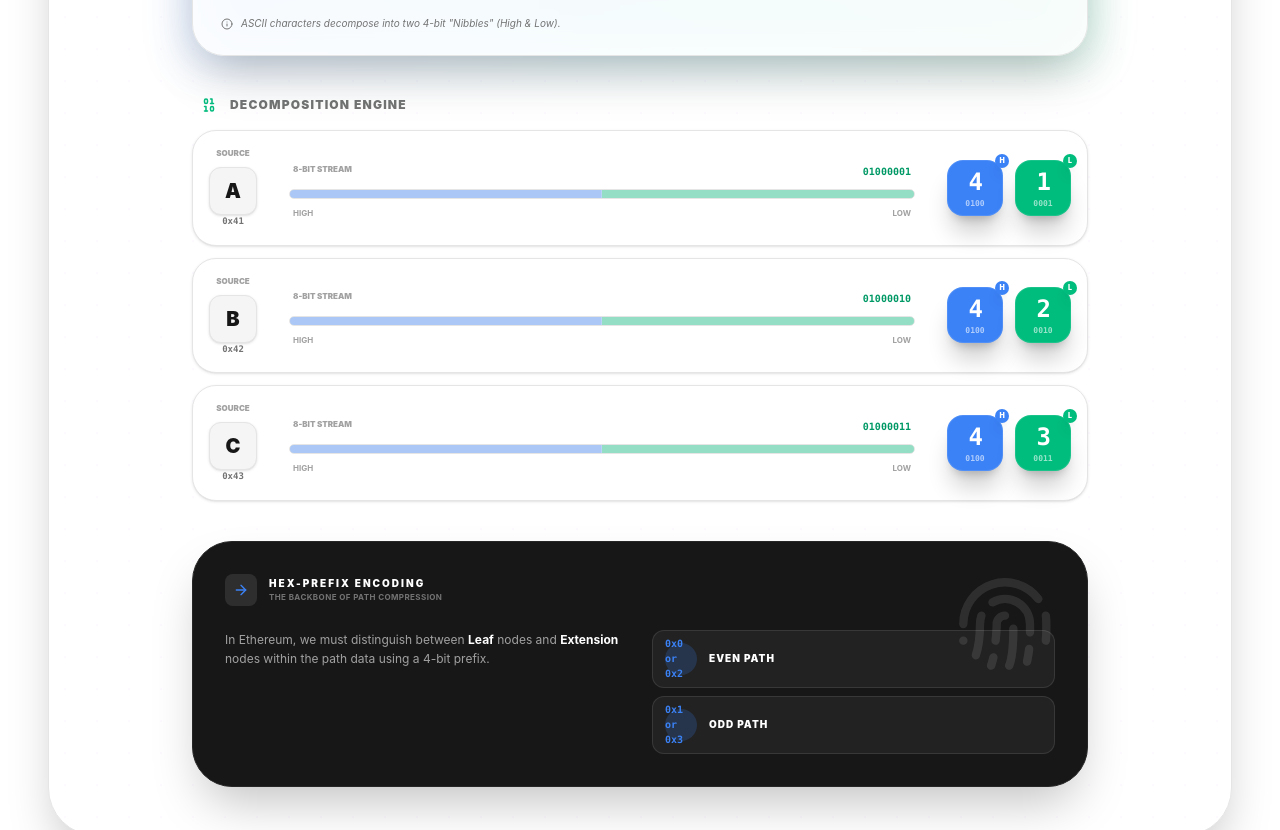
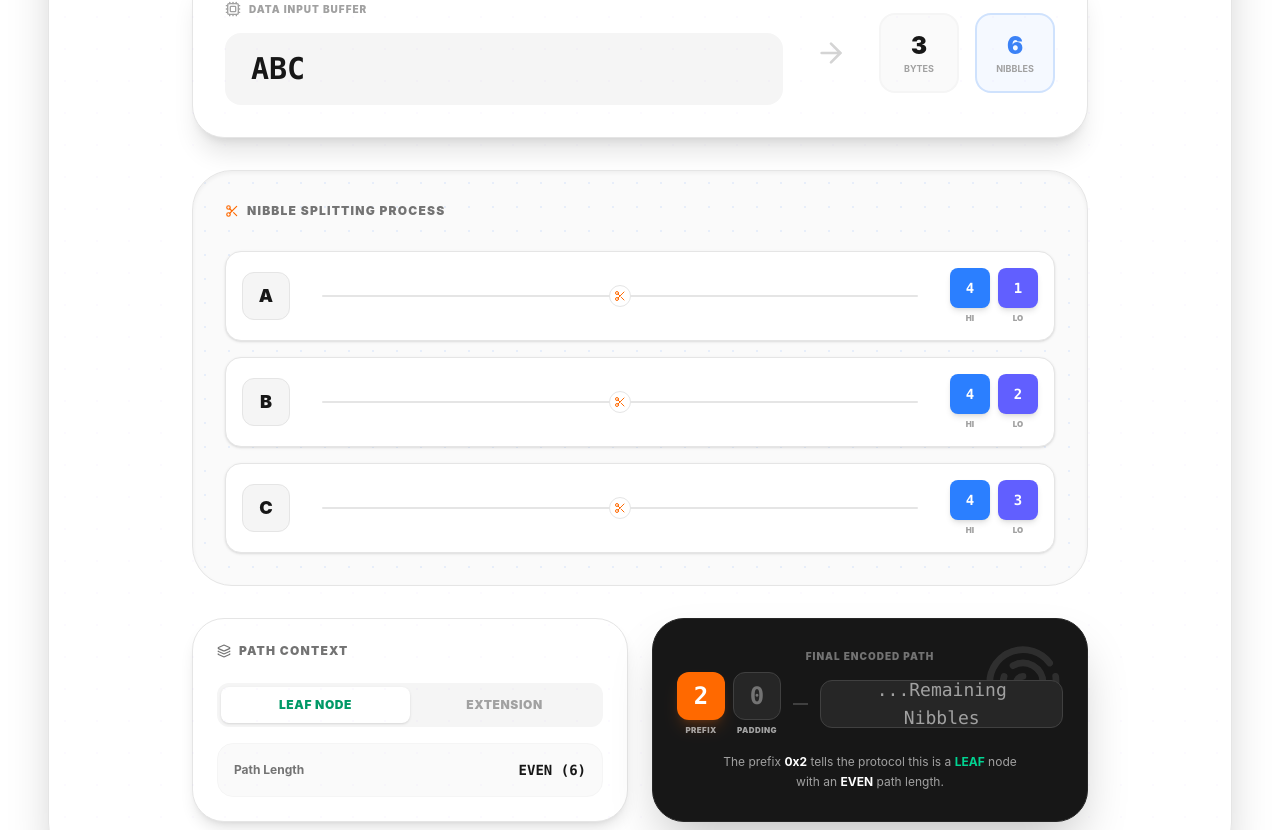
Before and after one commit to subhajitlucky/patriciatrie, a React (Vite) app: page /learn/nibble-paths in a window 1280 px wide. Shown: the part 1060-1890 px from the top of the page. Built offline with nearby package versions, Linux system fonts and the light colour scheme.

Commit message:
feat: enhance visualizers with improved animations, UI updates, and refactored components

```diff
--- a/src/components/visualizers/NibbleVisualizer.tsx
+++ b/src/components/visualizers/NibbleVisualizer.tsx
@@ -1,154 +1,267 @@
 import React, { useState, useMemo } from 'react';
-import { motion } from 'framer-motion';
+import { motion, AnimatePresence } from 'framer-motion';
 import { stringToNibbles } from '../../utils/mpt';
-import { Binary, Cpu, ArrowRight, Info, Fingerprint } from 'lucide-react';
-import Tooltip from '../ui/Tooltip';
+import { Cpu, ArrowRight, Fingerprint, Scissors, Layers } from 'lucide-react';
+
+// --- SUB-COMPONENTS ---
+
+const GuideStep = ({ number, title, desc }: { number: string, title: string, desc: string }) => (
+  <div className="p-4 bg-white dark:bg-neutral-900 rounded-2xl border border-neutral-200 dark:border-neutral-800 flex gap-4 items-start shadow-sm">
+     <div className="w-8 h-8 rounded-full bg-orange-500 text-white flex items-center justify-center font-black text-xs shrink-0">{number}</div>
+     <div>
+        <h4 className="font-bold text-xs text-neutral-900 dark:text-white uppercase mb-1">{title}</h4>
+        <p className="text-[10px] text-neutral-500 leading-tight">{desc}</p>
+     </div>
+  </div>
+);
+
+interface StatBoxProps {
+  label: string;
+  value: number;
+  highlight?: boolean;
+}
+
+const StatBox = ({ label, value, highlight }: StatBoxProps) => (
+  <div className={`flex flex-col items-center justify-center w-20 h-20 rounded-2xl border-2 ${highlight ? 'bg-primary/5 border-primary/20' : 'bg-neutral-50 dark:bg-neutral-950 border-neutral-100 dark:border-neutral-800'}`}>
+     <span className={`text-2xl font-black ${highlight ? 'text-primary' : 'text-neutral-900 dark:text-white'}`}>{value}</span>
+     <span className="text-[9px] font-bold uppercase text-neutral-400">{label}</span>
+  </div>
+);
+
+interface NibbleCardProps {
+  value: number;
+  label: string;
+  color: string;
+}
+
+const NibbleCard = ({ value, label, color }: NibbleCardProps) => (
+  <div className="flex flex-col items-center gap-1">
+     <div className={`w-10 h-10 ${color} rounded-lg flex items-center justify-center text-white font-mono font-bold text-sm shadow-md`}>
+        {value.toString(16).toUpperCase()}
+     </div>
+     <span className="text-[8px] font-black text-neutral-400 uppercase">{label}</span>
+  </div>
+);
+
+// --- MAIN COMPONENT ---
+
+type NodeType = 'leaf' | 'extension';
 
 const NibbleVisualizer: React.FC = () => {
   const [text, setText] = useState('ABC');
+  const [nodeType, setNodeType] = useState<NodeType>('leaf');
+
   const nibbles = useMemo(() => stringToNibbles(text), [text]);
+  const isOdd = nibbles.length % 2 !== 0;
+  const prefixNibble = (nodeType === 'extension' ? 0 : 2) + (isOdd ? 1 : 0);
+
+  const handleInputChange = (e: React.ChangeEvent<HTMLInputElement>) => {
+    const val = e.target.value.slice(0, 6);
+    setText(val);
+  };
+
+  // Animation variants for staggering
+  const containerVariants = {
+    hidden: { opacity: 0 },
+    show: {
+      opacity: 1,
+      transition: {
+        staggerChildren: 0.1
+      }
+    }
+  };
+
+  const itemVariants = {
+    hidden: { opacity: 0, x: -20 },
+    show: { opacity: 1, x: 0 }
+  };
 
   return (
-    <div className="w-full max-w-4xl mx-auto flex flex-col gap-6 sm:gap-10">
-      {/* Premium Input Section */}
-      <div className="relative group">
-        <div className="absolute -inset-1 bg-gradient-to-r from-primary to-emerald-500 opacity-20 blur-xl group-hover:opacity-30 transition duration-1000"></div>
-        <div className="relative p-5 sm:p-6 bg-white/80 dark:bg-neutral-900/80 backdrop-blur-md border border-neutral-200 dark:border-neutral-800 rounded-[28px] sm:rounded-[32px] shadow-2xl">
-          <div className="flex flex-col gap-4">
-            <div className="flex items-center gap-3">
-              <div className="w-8 h-8 rounded-lg bg-primary/10 flex items-center justify-center text-primary">
-                <Cpu size={18} />
+    <div className="w-full max-w-4xl mx-auto flex flex-col gap-8">
+      {/* 1. LEARNING GUIDE */}
+      <div className="grid grid-cols-1 md:grid-cols-3 gap-4">
+         <GuideStep
+           number="1"
+           title="Input"
+           desc="Type a key. Computers see 'A' as the number 65 (Hex 0x41)."
+         />
+         <GuideStep
+           number="2"
+           title="Split"
+           desc="The trie 'cuts' the 8-bit byte into two 4-bit Nibbles: 4 and 1."
+         />
+         <GuideStep
+           number="3"
+           title="Prefix"
+           desc="We add a special flag (0-3) so the DB knows how to read the path."
+         />
       </div>
-              <label className="text-[10px] font-black uppercase tracking-[0.2em] text-neutral-400">Data Input Buffer</label>
+
+      {/* 2. INPUT STAGE */}
+      <div className="bg-white dark:bg-neutral-900 rounded-[32px] border border-neutral-200 dark:border-neutral-800 p-6 sm:p-8 shadow-xl flex flex-col md:flex-row items-center gap-8">
+         <div className="flex-1 w-full space-y-4">
+            <div className="flex items-center gap-2 text-neutral-400">
+               <Cpu size={16} />
+               <span className="text-[10px] font-black uppercase tracking-widest">Data Input Buffer</span>
             </div>
             <input
               type="text"
               value={text}
-              onChange={(e) => setText(e.target.value)}
-              maxLength={6}
-              placeholder="Type..."
-              className="w-full bg-neutral-50 dark:bg-neutral-950 border border-neutral-100 dark:border-neutral-800 rounded-2xl px-5 py-3 sm:py-4 text-2xl sm:text-3xl font-mono focus:border-primary outline-none transition-all dark:text-white shadow-inner"
+              onChange={handleInputChange}
+              className="w-full bg-neutral-100 dark:bg-neutral-950 border-2 border-transparent focus:border-primary rounded-2xl px-6 py-4 text-3xl font-mono font-bold outline-none transition-all text-neutral-900 dark:text-white placeholder:text-neutral-300"
+              placeholder="Type ABC..."
             />
-            <div className="flex items-start gap-2 text-[10px] text-neutral-500 italic px-1">
-              <Info size={12} className="shrink-0 mt-0.5" />
-              <span>ASCII characters decompose into two 4-bit "Nibbles" (High & Low).</span>
          </div>
+
+         <div className="hidden md:flex text-neutral-300">
+            <ArrowRight size={32} />
+         </div>
+
+         {/* Stats */}
+         <div className="flex gap-4">
+            <StatBox label="Bytes" value={text.length} />
+            <StatBox label="Nibbles" value={nibbles.length} highlight />
+         </div>
+      </div>
+
+      {/* 3. DECOMPOSITION CONVEYOR */}
+      <div className="relative min-h-[300px] bg-neutral-50 dark:bg-neutral-950 rounded-[40px] border border-neutral-200 dark:border-neutral-800 p-8 overflow-hidden shadow-inner">
+         <div className="absolute inset-0 bg-[radial-gradient(#3b82f6_1px,transparent_1px)] [background-size:24px_24px] opacity-10 pointer-events-none" />
+
+         <div className="relative z-10 flex flex-col gap-8">
+            <div className="flex items-center justify-between">
+               <h3 className="text-xs font-black uppercase tracking-widest text-neutral-500 flex items-center gap-2">
+                 <Scissors size={14} className="text-orange-500" /> Nibble Splitting Process
+               </h3>
+            </div>
+
+            <motion.div
+              key={text} // Force re-animation when text changes
+              variants={containerVariants}
+              initial="hidden"
+              animate="show"
+              className="flex flex-col gap-4"
+            >
+               <AnimatePresence mode="popLayout">
+                 {text.split('').map((char, i) => {
+                   const code = char.charCodeAt(0);
+                   const n1 = (code >> 4) & 0xF;
+                   const n2 = code & 0xF;
+
+                   return (
+                     <motion.div
+                       key={`${i}-${char}`}
+                       variants={itemVariants}
+                       layout
+                       className="flex items-center gap-4 sm:gap-8 p-4 bg-white dark:bg-neutral-900 rounded-2xl border border-neutral-200 dark:border-neutral-800 shadow-sm"
+                     >
+                        {/* Source */}
+                        <div className="w-12 h-12 rounded-xl bg-neutral-100 dark:bg-neutral-800 flex items-center justify-center font-black text-lg shrink-0 border border-neutral-200 dark:border-neutral-700">
+                           {char}
+                        </div>
+
+                        {/* Split Animation */}
+                        <div className="flex-1 flex items-center gap-2 relative h-8">
+                           <div className="w-full h-0.5 bg-neutral-200 dark:bg-neutral-800 rounded-full" />
+                           <div className="absolute left-1/2 top-1/2 -translate-x-1/2 -translate-y-1/2 bg-white dark:bg-neutral-900 p-1 rounded-full border border-neutral-200 dark:border-neutral-800">
+                              <Scissors size={12} className="text-orange-500" />
+                           </div>
+                        </div>
+
+                        {/* Resulting Nibbles */}
+                        <div className="flex gap-2">
+                           <NibbleCard value={n1} label="HI" color="bg-blue-500" />
+                           <NibbleCard value={n2} label="LO" color="bg-indigo-500" />
+                        </div>
+                     </motion.div>
+                   );
+                 })}
+               </AnimatePresence>
+
+               {text.length === 0 && (
+                 <div className="h-24 flex items-center justify-center text-neutral-400 text-sm font-medium italic">
+                    Enter text to watch the decomposition...
+                 </div>
+               )}
+            </motion.div>
+         </div>
+      </div>
+
+      {/* 4. HEX PREFIX ENCODING */}
+      <div className="grid grid-cols-1 lg:grid-cols-2 gap-6">
+         <div className="p-6 bg-white dark:bg-neutral-900 rounded-[32px] border border-neutral-200 dark:border-neutral-800 shadow-lg">
+            <h3 className="text-xs font-black uppercase tracking-widest text-neutral-500 mb-6 flex items-center gap-2">
+               <Layers size={14} /> Path Context
+            </h3>
+
+            <div className="flex flex-col gap-4">
+               <div className="flex p-1 bg-neutral-100 dark:bg-neutral-950 rounded-xl">
+                  <button
+                    onClick={() => setNodeType('leaf')}
+                    className={`flex-1 py-2.5 rounded-lg text-xs font-black uppercase tracking-wider transition-all ${nodeType === 'leaf' ? 'bg-white dark:bg-neutral-800 shadow-sm text-emerald-600' : 'text-neutral-400 hover:text-neutral-600'}`}
+                  >
+                    Leaf Node
+                  </button>
+                  <button
+                    onClick={() => setNodeType('extension')}
+                    className={`flex-1 py-2.5 rounded-lg text-xs font-black uppercase tracking-wider transition-all ${nodeType === 'extension' ? 'bg-white dark:bg-neutral-800 shadow-sm text-blue-600' : 'text-neutral-400 hover:text-neutral-600'}`}
+                  >
+                    Extension
+                  </button>
+               </div>
+
+               <div className="p-4 bg-neutral-50 dark:bg-neutral-950 rounded-2xl border border-neutral-100 dark:border-neutral-800 flex justify-between items-center">
+                  <span className="text-xs font-bold text-neutral-500">Path Length</span>
+                  <span className={`text-sm font-mono font-black ${isOdd ? 'text-orange-500' : 'text-neutral-900 dark:text-white'}`}>
+                     {isOdd ? 'ODD' : 'EVEN'} ({nibbles.length})
+                  </span>
                </div>
             </div>
          </div>
 
-      {/* Decomposition Engine */}
-      <div className="space-y-4">
-        <div className="flex items-center gap-3 px-2">
-          <Binary className="text-emerald-500" size={18} />
-          <h3 className="text-xs font-black uppercase tracking-widest text-neutral-500">Decomposition Engine</h3>
+         <div className="p-6 bg-neutral-900 text-white rounded-[32px] border border-neutral-800 shadow-2xl flex flex-col justify-center relative overflow-hidden">
+            <div className="absolute top-0 right-0 p-6 opacity-10">
+               <Fingerprint size={80} />
             </div>
 
-        <div className="grid grid-cols-1 gap-3">
-          {text.split('').map((char, i) => {
-            const code = char.charCodeAt(0);
-            const binary = code.toString(2).padStart(8, '0');
-            const n1 = nibbles[i * 2];
-            const n2 = nibbles[i * 2 + 1];
-
-            return (
-              <motion.div
-                key={i}
-                initial={{ opacity: 0, y: 15 }}
-                animate={{ opacity: 1, y: 0 }}
-                transition={{ delay: i * 0.1 }}
-                className="relative p-4 bg-white dark:bg-neutral-900 border border-neutral-200 dark:border-neutral-800 rounded-[24px] shadow-sm flex flex-col md:flex-row items-center gap-4 md:gap-8"
-              >
-                {/* Source Character */}
-                <div className="flex flex-row md:flex-col items-center gap-4 md:gap-0 shrink-0">
-                  <span className="hidden md:block text-[8px] font-black text-neutral-400 uppercase mb-2">Source</span>
-                  <Tooltip content={`ASCII: ${code}`}>
-                    <div className="w-12 h-12 bg-neutral-100 dark:bg-neutral-800 rounded-xl flex items-center justify-center text-xl font-black border border-neutral-200 dark:border-neutral-700 shadow-sm cursor-help">
-                      {char}
+            <div className="relative z-10 text-center">
+               <div className="text-[10px] font-black uppercase tracking-widest text-neutral-500 mb-2">Final Encoded Path</div>
+               <div className="flex items-center justify-center gap-2 mb-4">
+                  <div className="flex flex-col gap-1">
+                     <div className="w-12 h-12 bg-orange-500 rounded-xl flex items-center justify-center text-2xl font-black font-mono shadow-lg shadow-orange-500/20">
+                        {prefixNibble.toString(16).toUpperCase()}
                      </div>
-                  </Tooltip>
-                  <span className="font-mono text-[9px] font-bold text-neutral-500">0x{code.toString(16).toUpperCase()}</span>
+                     <span className="text-[8px] font-black uppercase tracking-wider opacity-60">Prefix</span>
                   </div>
 
-                {/* Bit Stream */}
-                <div className="flex-1 w-full">
-                  <div className="flex flex-col gap-2">
-                    <div className="flex justify-between items-center px-1">
-                       <span className="text-[8px] font-black text-neutral-400 uppercase">8-Bit Stream</span>
-                       <Tooltip content="Full Binary Representation">
-                         <span className="font-mono text-[10px] font-bold text-emerald-600 dark:text-emerald-400 cursor-help">{binary}</span>
-                       </Tooltip>
+                  {isOdd ? (
+                     <div className="flex flex-col gap-1">
+                        <div className="w-12 h-12 bg-neutral-800 border border-neutral-700 rounded-xl flex items-center justify-center text-2xl font-black font-mono text-neutral-400">
+                           {nibbles[0]?.toString(16).toUpperCase() || '0'}
                         </div>
-                    <div className="h-2.5 bg-neutral-100 dark:bg-neutral-950 rounded-full flex overflow-hidden border border-neutral-200 dark:border-neutral-800">
-                       <motion.div
-                         initial={{ width: 0 }}
-                         animate={{ width: '50%' }}
-                         className="h-full bg-primary/40 border-r border-white/20"
-                       />
-                       <motion.div
-                         initial={{ width: 0 }}
-                         animate={{ width: '50%' }}
-                         className="h-full bg-emerald-500/40"
-                       />
+                        <span className="text-[8px] font-black uppercase tracking-wider opacity-60">Nibble 1</span>
                      </div>
-                    <div className="flex justify-between text-[8px] font-bold text-neutral-400 px-1">
-                       <span>HIGH</span>
-                       <span>LOW</span>
+                  ) : (
+                     <div className="flex flex-col gap-1">
+                        <div className="w-12 h-12 bg-neutral-800 border border-neutral-700 rounded-xl flex items-center justify-center text-2xl font-black font-mono text-neutral-500">
+                           0
+                        </div>
+                        <span className="text-[8px] font-black uppercase tracking-wider opacity-60">Padding</span>
+                     </div>
+                  )}
+
+                  <div className="h-0.5 w-4 bg-neutral-700 mx-1" />
+
+                  <div className="flex flex-col gap-1">
+                     <div className="h-12 px-4 bg-neutral-800 border border-neutral-700 rounded-xl flex items-center justify-center text-lg font-mono text-neutral-400">
+                        ...Remaining Nibbles
                      </div>
                   </div>
                </div>
 
-                {/* Resulting Nibbles */}
-                <div className="flex gap-3 shrink-0">
-                  <div className="relative">
-                    <div className="absolute -top-1.5 -right-1.5 w-3.5 h-3.5 bg-primary rounded-full flex items-center justify-center text-[7px] text-white font-black z-10 shadow-lg">H</div>
-                    <NibbleBox value={n1} color="bg-primary" />
-                  </div>
-                  <div className="relative">
-                    <div className="absolute -top-1.5 -right-1.5 w-3.5 h-3.5 bg-emerald-500 rounded-full flex items-center justify-center text-[7px] text-white font-black z-10 shadow-lg">L</div>
-                    <NibbleBox value={n2} color="bg-emerald-500" />
-                  </div>
-                </div>
-              </motion.div>
-            );
-          })}
-        </div>
-      </div>
-
-      {/* Advanced Matrix - Hex-Prefix Encoding */}
-      <div className="p-6 sm:p-8 bg-neutral-900 dark:bg-neutral-950 rounded-[32px] sm:rounded-[40px] text-white border border-neutral-800 shadow-2xl relative overflow-hidden">
-        <div className="absolute top-0 right-0 p-8 opacity-10">
-           <Fingerprint size={100} />
-        </div>
-
-        <div className="relative z-10">
-          <div className="flex items-center gap-3 mb-6">
-            <div className="w-8 h-8 rounded-lg bg-white/10 flex items-center justify-center text-primary">
-              <ArrowRight size={16} />
-            </div>
-            <div>
-              <h4 className="text-[10px] font-black uppercase tracking-[0.2em]">Hex-Prefix Encoding</h4>
-              <p className="text-[8px] text-neutral-500 font-bold uppercase tracking-wider">The Backbone of Path Compression</p>
-            </div>
-          </div>
-
-          <div className="grid grid-cols-1 md:grid-cols-2 gap-6">
-            <p className="text-xs text-neutral-400 leading-relaxed">
-              In Ethereum, we must distinguish between <span className="text-white font-bold">Leaf</span> nodes and <span className="text-white font-bold">Extension</span> nodes within the path data using a 4-bit prefix.
+               <p className="text-xs text-neutral-400 max-w-[80%] mx-auto leading-relaxed">
+                  The prefix <span className="text-white font-bold">0x{prefixNibble}</span> tells the protocol this is a <span className={`font-bold ${nodeType === 'leaf' ? 'text-emerald-400' : 'text-blue-400'}`}>{nodeType.toUpperCase()}</span> node with an <span className="text-white font-bold">{isOdd ? 'ODD' : 'EVEN'}</span> path length.
                </p>
-            <div className="grid grid-cols-1 gap-2">
-               {[
-                 { label: 'Even Path', prefix: '0x0 or 0x2' },
-                 { label: 'Odd Path', prefix: '0x1 or 0x3' }
-               ].map((item, i) => (
-                 <div key={i} className="p-3 bg-white/5 rounded-xl border border-white/10 flex gap-3 items-center">
-                    <div className="w-8 h-8 rounded-full bg-primary/20 flex items-center justify-center font-mono text-[10px] font-black text-primary shrink-0">
-                      {item.prefix}
-                    </div>
-                    <span className="text-[10px] font-black uppercase tracking-widest">{item.label}</span>
-                 </div>
-               ))}
-            </div>
             </div>
          </div>
       </div>
@@ -156,15 +269,4 @@ const NibbleVisualizer: React.FC = () => {
   );
 };
 
-const NibbleBox = ({ value, color }: { value: number, color: string }) => (
-  <Tooltip content={`Hex: ${value.toString(16).toUpperCase()} | Bin: ${value.toString(2).padStart(4, '0')}`}>
-    <div className="flex flex-col items-center gap-2 cursor-help">
-      <div className={`w-12 h-12 sm:w-14 sm:h-14 ${color} text-white rounded-xl sm:rounded-2xl flex flex-col items-center justify-center shadow-xl shadow-black/20 border border-white/10`}>
-        <span className="text-xl sm:text-2xl font-mono font-black tracking-tighter">{value.toString(16).toUpperCase()}</span>
-        <span className="text-[8px] font-mono font-bold opacity-60">{value.toString(2).padStart(4, '0')}</span>
-      </div>
-    </div>
-  </Tooltip>
-);
-
 export default NibbleVisualizer;
```
Also changed, not shown: src/components/visualizers/PatriciaTrieVisualizer.tsx (+27 -9 lines), src/components/visualizers/TrieComparisonVisualizer.tsx (+51 -16 lines). Lines whose indentation alone changed are shown as unchanged.
